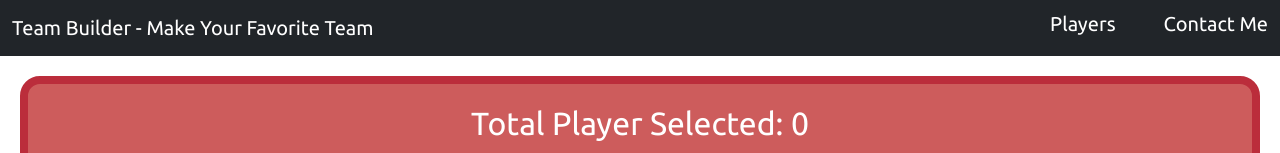
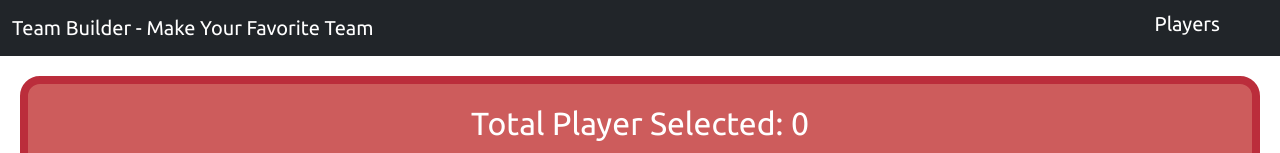
Before and after one commit to coderDaiyan/team-builder, a React (Create React App) app: page / in a window 1280 px wide. Shown: the top 153 px of the page. Built offline with nearby package versions, Linux system fonts and the light colour scheme.

Commit message:
modified navbar

```diff
--- a/src/Components/Navbar/Navbar.js
+++ b/src/Components/Navbar/Navbar.js
@@ -13,9 +13,6 @@ const Navbar = () => {
             <a href="#players">
               <h5 className="me-5">Players</h5>
             </a>
-            <a href="#footer">
-              <h5>Contact Me</h5>
-            </a>
           </div>
         </div>
       </nav>
```
